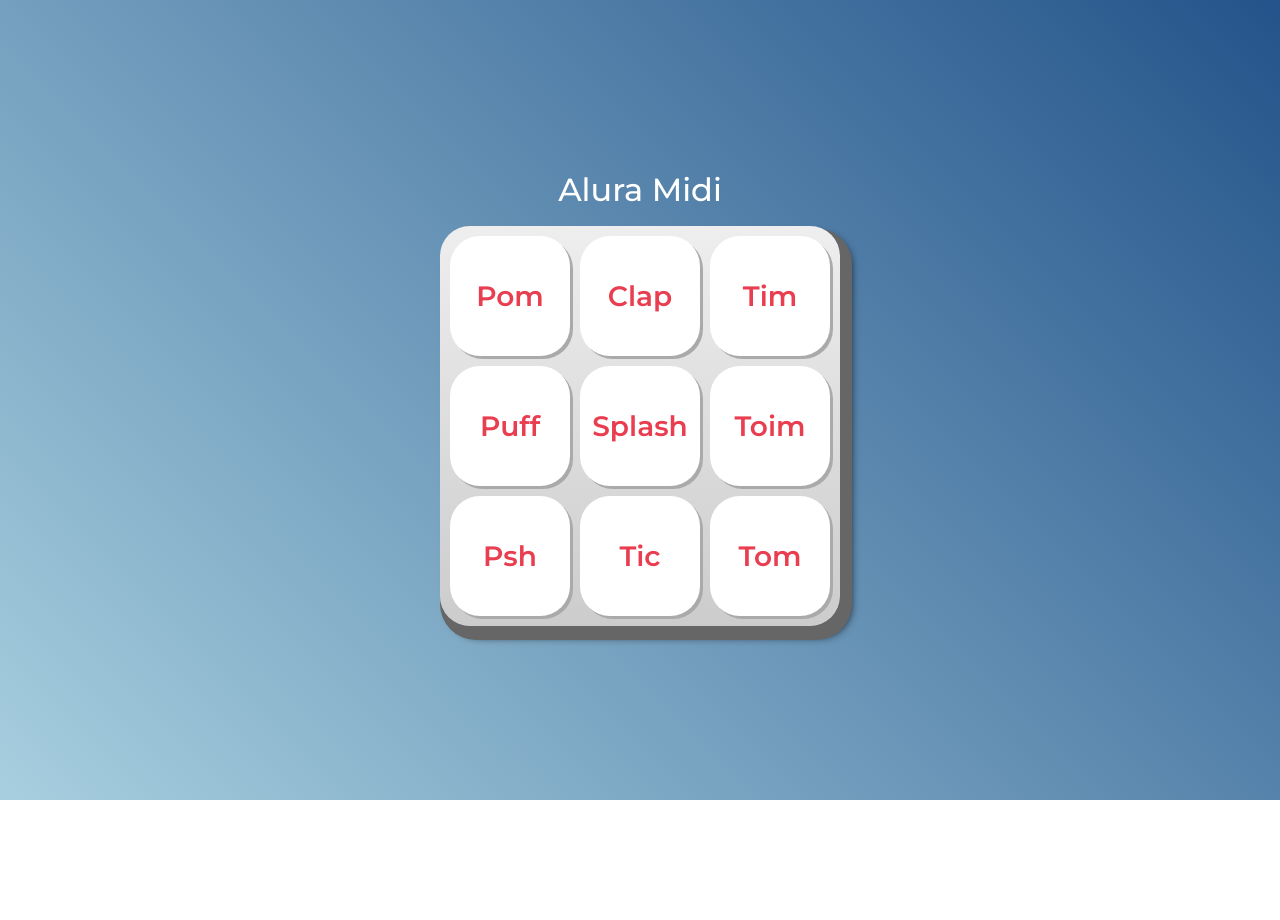
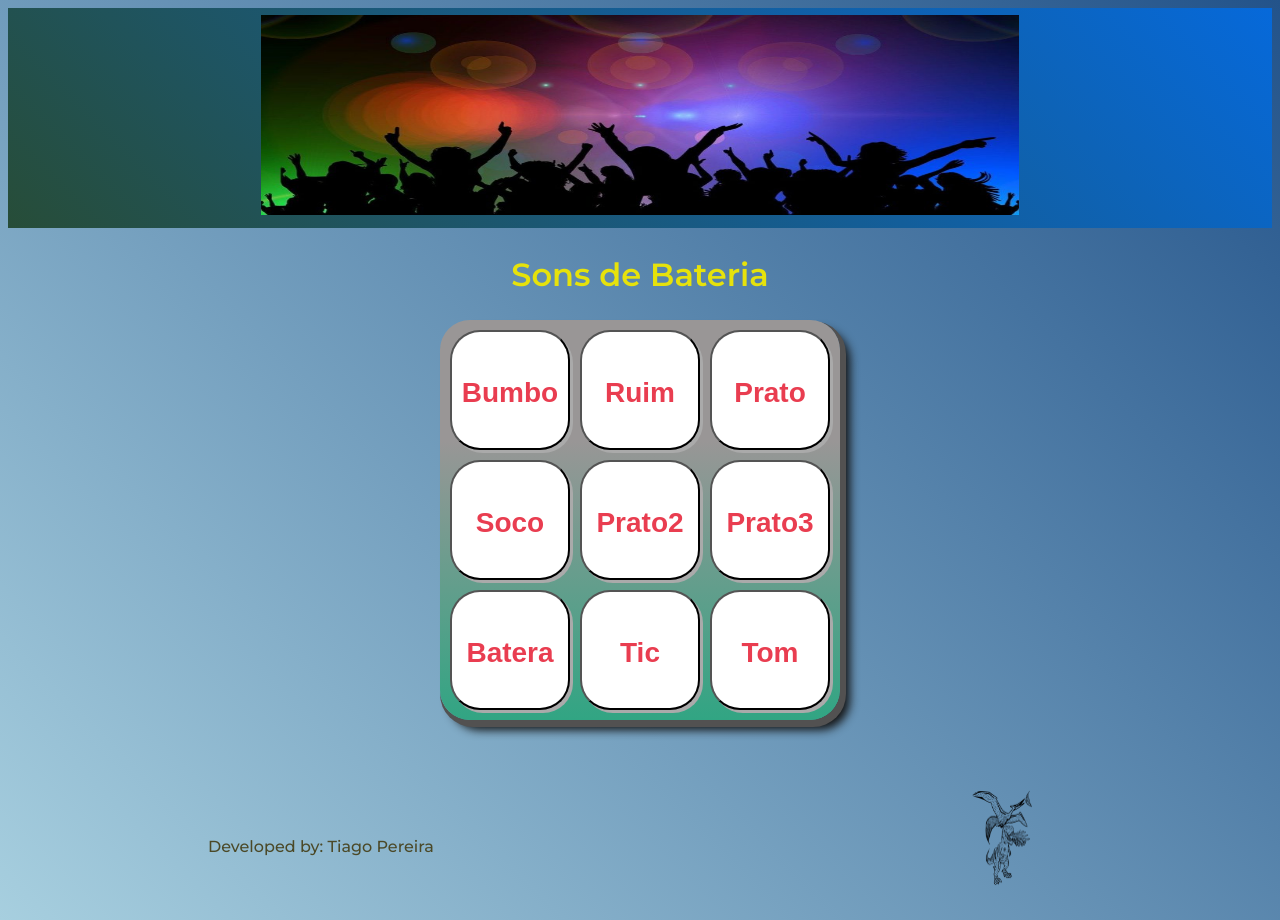
Before and after one commit to TigoP/TecladoComSom, a plain HTML site: page index.html in a window 1280 px wide. Before the commit the page ends 800 px from the top, so only its background shows below. Drawn offline with Linux system fonts and the light colour scheme.

Commit message:
Colocando em prática o aprendizado em curso e estilizando ao meu gosto

```diff
--- a/css/estilos.css
+++ /dev/null
@@ -1,67 +0,0 @@
-:root {
-  --cinza: #aaa;
-  --vermelha: #e93d50;
-  --vermelha-escura: #af303f;
-  --branca: #fff;
-  --luz: rgb(229, 255, 0);
-}
-
-body {
-  align-items: center;
-  background: linear-gradient(45deg, #a7cfdf 0%,#23538a 100%);
-  display: flex;
-  justify-content: center;
-  flex-direction: column;
-  font-family: 'Montserrat', sans-serif;
-  min-height: 100vh;
-}
-
-h1 {
-  color: var(--branca);
-  margin-bottom: 20px;
-  font-size: 2rem;
-}
-
-.teclado {
-  background: linear-gradient(to bottom, #eeeeee 0%,#cccccc 100%);
-  box-shadow: 6px 8px 0 6px #666, 10px 10px 10px #000;
-  border-radius: 30px;
-  display: grid;
-  gap: 10px;
-  grid-template-columns: repeat(3, 1fr);
-  padding: 10px;
-}
-
-.tecla {
-  background-color: var(--branca);
-  border-radius: 30px;
-  box-shadow: 3px 3px 0 var(--cinza);
-  color: var(--vermelha);
-  cursor: pointer;
-  height: 120px;
-  font-size: 1.75em;
-  font-weight: bold;
-  line-height: 120px;
-  text-align: center;
-  width: 120px;
-}
-
-.tecla.ativa,
-.tecla:active {
-  background-color: var(--vermelha);
-  border: 4px solid  var(--vermelha);
-  box-shadow: 3px 3px 0 var(--vermelha-escura) inset;
-  color: var(--branca);
-  outline: none;
-}
-
-.tecla.focus,
-.tecla:focus {
-  outline: none;
-  box-shadow: 1px 1px 10px var(--luz);
-}
-
-.tecla.active:focus,
-.tecla:active:focus {
-  box-shadow: 3px 3px 0 var(--vermelha-escura) inset, 1px 1px 10px var(--luz);
-}
--- a/css/reset.css
+++ /dev/null
@@ -1,90 +0,0 @@
-* {
-	box-sizing: border-box;
-}
-
-html, body, div, span, applet, object, iframe,
-h1, h2, h3, h4, h5, h6, p, blockquote, pre,
-a, abbr, acronym, address, big, cite, code,
-del, dfn, em, img, ins, kbd, q, s, samp,
-small, strike, strong, sub, sup, tt, var,
-b, u, i, center,
-dl, dt, dd, ol, ul, li,
-fieldset, form, label, legend,
-table, caption, tbody, tfoot, thead, tr, th, td,
-article, aside, canvas, details, embed,
-figure, figcaption, footer, header, hgroup,
-menu, nav, output, ruby, section, summary,
-time, mark, audio, video {
-	margin: 0;
-	padding: 0;
-	border: 0;
-	font-size: 100%;
-	font: inherit;
-	vertical-align: baseline;
-}
-
-article, aside, details, figcaption, figure,
-footer, header, hgroup, menu, nav, section {
-	display: block;
-}
-body {
-	line-height: 1;
-}
-ol, ul {
-	list-style: none;
-}
-blockquote, q {
-	quotes: none;
-}
-blockquote:before, blockquote:after,
-q:before, q:after {
-	content: '';
-	content: none;
-}
-table {
-	border-collapse: collapse;
-	border-spacing: 0;
-}
-
-a {
-	color: inherit;
-	text-decoration: none;
-}
-
-img {
-	width: inherit;
-}
-
-button {
-	font-family: inherit;
-	font-size: inherit;
-	color: inherit;
-	font-weight: inherit;
-	padding: 0;
-	border: none;
-	background-color: unset;
-}
-
-input {
-	border: none;
-	color: inherit;
-	font-size: inherit;
-	font-weight: inherit;
-	font-family: inherit;
-}
-
-textarea {
-	border: none;
-	color: inherit;
-	font-size: inherit;
-	font-weight: inherit;
-	font-family: inherit;
-}
-
-select {
-	border: none;
-	color: inherit;
-	font-size: inherit;
-	font-weight: inherit;
-	font-family: inherit;
-}
--- a/index.html
+++ b/index.html
@@ -1,39 +1,43 @@
 <!DOCTYPE html>
-<html lang="pt-BR">
+<html lang="en">
     <head>
         <meta charset="UTF-8">
-    <meta http-equiv="X-UA-Compatible" content="IE=edge">
         <meta name="viewport" content="width=device-width, initial-scale=1.0">
 
-    <title>Alura MIDI</title>
+        <title>Teclado Musical</title>
 
         <link rel="preconnect" href="https://fonts.googleapis.com">
         <link rel="preconnect" href="https://fonts.gstatic.com" crossorigin>
         <link href="https://fonts.googleapis.com/css2?family=Montserrat:wght@500;600&display=swap" rel="stylesheet">
 
-    <link rel="icon" type="image/png" href="images/bateria.png">
-    <link rel="stylesheet" href="css/reset.css">
-    <link rel="stylesheet" href="css/estilos.css">
-
+        <link rel="shortcut icon" type="image/png" href="images/bateria.png">
+        <link rel="stylesheet" href="style.css">
     </head>
 
     <body>
+        <header>
+            <img src="images/carnaval.png" alt="banner de carnaval">
+        </header>
 
-    <h1>Alura Midi</h1>
+        <main>
+            <section>
+                <h1>Sons de Bateria</h1>
+            </section>
 
             <section class="teclado">
-        <button class="tecla tecla_pom">Pom</button>
-        <button class="tecla tecla_clap">Clap</button>
-        <button class="tecla tecla_tim">Tim</button>
+                <button class="tecla tecla_pom">Bumbo</button>
+                <button class="tecla tecla_clap">Ruim</button>
+                <button class="tecla tecla_tim">Prato</button>
 
-        <button class="tecla tecla_puff">Puff</button>
-        <button class="tecla tecla_splash">Splash</button>
-        <button class="tecla tecla_toim">Toim</button>
+                <button class="tecla tecla_puff">Soco</button>
+                <button class="tecla tecla_splash">Prato2</button>
+                <button class="tecla tecla_toim">Prato3</button>
 
-        <button class="tecla tecla_psh">Psh</button>
+                <button class="tecla tecla_psh">Batera</button>
                 <button class="tecla tecla_tic">Tic</button>
                 <button class="tecla tecla_tom">Tom</button>
             </section>
+
 
             <audio src="sounds/keyq.wav" id="som_tecla_pom"></audio>
             <audio src="sounds/keyw.wav" id="som_tecla_clap"></audio>
@@ -45,6 +49,12 @@
             <audio src="sounds/keyx.wav" id="som_tecla_tic"></audio>
             <audio src="sounds/keyc.wav" id="som_tecla_tom"></audio>
 
-    <script src="main.js"></script>
+        </main>
+
+        <footer>
+            <div><p>Developed by: Tiago Pereira</p></div>
+            <div><img src="images/logoRodape.png" alt="assinatura do autor"></div>
+        </footer>
     </body>
+    <script src="script.js"></script>
 </html>
--- a/main.js
+++ /dev/null
@@ -1,39 +0,0 @@
-function tocaSom(seletorAudio) {
-   const elemento =  document.querySelector(seletorAudio);
-
-   if(elemento != null && elemento.localName === 'audio') {
-    elemento.play();
-   } else {
-    console.log('Elemento não encontrado!')
-   }
-
-}
-const listaDeTeclas = document.querySelectorAll('.tecla');
-
-for(let contador = 0; contador < listaDeTeclas.length; contador++) {
-
-    const tecla = listaDeTeclas[contador];
-    const instrumento = tecla.classList[1];
-    const idAudio = `#som_${instrumento}`;
-
-    tecla.onclick = function() {
-        tocaSom(idAudio);
-    };
-
-    tecla.onkeydown = function(e) {
-
-        if(e.code === 'Space' || e.code === 'Enter') {
-            tecla.classList.add('ativa');
-        }
-    }
-
-    tecla.onkeyup = function() {
-        tecla.classList.remove('ativa');
-    }
-
-    //console.log(listaDeTeclas)
-    //console.log(contador);
-    //console.log(tecla);
-    //console.log(instrumento);
-    //console.log(idAudio);
-}
--- /dev/null
+++ b/script.js
@@ -0,0 +1,30 @@
+function tocarSom (selertorAudio) {
+
+    const elemento = document.querySelector(selertorAudio)
+    //console.log(selertorAudio)
+    if (elemento != null && elemento.localName === 'audio') {
+        elemento.play()
+    } else {
+        console.log('Som não encontrado')
+    }
+}
+
+const listaDeTeclas = document.querySelectorAll('.tecla')
+
+//console.log(listaDeTeclas)
+for(let contador = 0; contador < listaDeTeclas.length; contador++) {
+
+    const tecla = listaDeTeclas[contador]
+    //console.log(contador);
+    //console.log(tecla);
+    const instrumento = tecla.classList[1]
+    //console.log(instrumento);
+    const idAudio = `#som_${instrumento}`
+    //console.log(idAudio);
+
+    tecla.onclick = function(e) {
+        tocarSom(idAudio)
+    }
+
+
+}
--- /dev/null
+++ b/style.css
@@ -0,0 +1,100 @@
+:root {
+    --cinza: #aaa;
+    --vermelha: #e93d50;
+    --vermelha-escura: #af303f;
+    --branca: #fff;
+    --luz: rgb(229, 255, 0);
+    margin: 0;
+  }
+
+body {
+    background: linear-gradient(45deg, #a7cfdf 0%,#23538a 100%);
+    font-family: 'Montserrat', sans-serif;
+}
+
+header {
+    background: linear-gradient(45deg, #274d38 0%,#0669da 100%);
+    text-align: center;
+    height: 220px;
+}
+
+img {
+   width: 60%;
+    height: 200px;
+    margin-bottom: 25px;
+    margin-top: 7px;
+}
+
+h1 {
+    align-items: center;
+    color: #e6e20b;
+    font-size: xx-large;
+
+}
+
+main {
+    display: flex;
+    justify-content: center;
+    flex-direction: column;
+    align-items: center;
+}
+
+.teclado {
+    background: linear-gradient(to bottom, #999696 30%,#31a583 100%);
+    box-shadow: 3px 4px 0 3px #525151, 10px 10px 10px #151515;
+    border-radius: 30px;
+    display: grid;
+    gap: 10px;
+    grid-template-columns: repeat(3, 1fr);
+    padding: 10px;
+  }
+
+  .tecla {
+    background-color: var(--branca);
+    border-radius: 30px;
+    box-shadow: 3px 3px 0 var(--cinza);
+    color: var(--vermelha);
+    cursor: pointer;
+    height: 120px;
+    font-size: 1.75em;
+    font-weight: bold;
+    line-height: 120px;
+    text-align: center;
+    width: 120px;
+  }
+
+  .tecla.ativa,
+  .tecla:active {
+    background-color: var(--vermelha);
+    border: 4px solid  var(--vermelha);
+    box-shadow: 3px 3px 0 var(--vermelha-escura) inset;
+    color: var(--branca);
+    outline: none;
+  }
+
+  .tecla.focus,
+  .tecla:focus {
+    outline: none;
+    box-shadow: 1px 1px 10px var(--luz);
+  }
+
+  .tecla.active:focus,
+  .tecla:active:focus {
+    box-shadow: 3px 3px 0 var(--vermelha-escura) inset, 1px 1px 10px var(--luz);
+  }
+
+footer {
+    display: flex;
+    justify-content: space-between;
+    align-items: center;
+    margin-top: 60px;
+    padding: 0 200px;
+    color: #4b4928;
+}
+
+footer img {
+    height: 100px;
+    display: flex;
+    justify-content: space-between;
+    flex-direction: column;
+}
```
Also changed, not shown: images/carnaval.png (added), images/logoRodape.png (added). Lines whose indentation alone changed are shown as unchanged.
